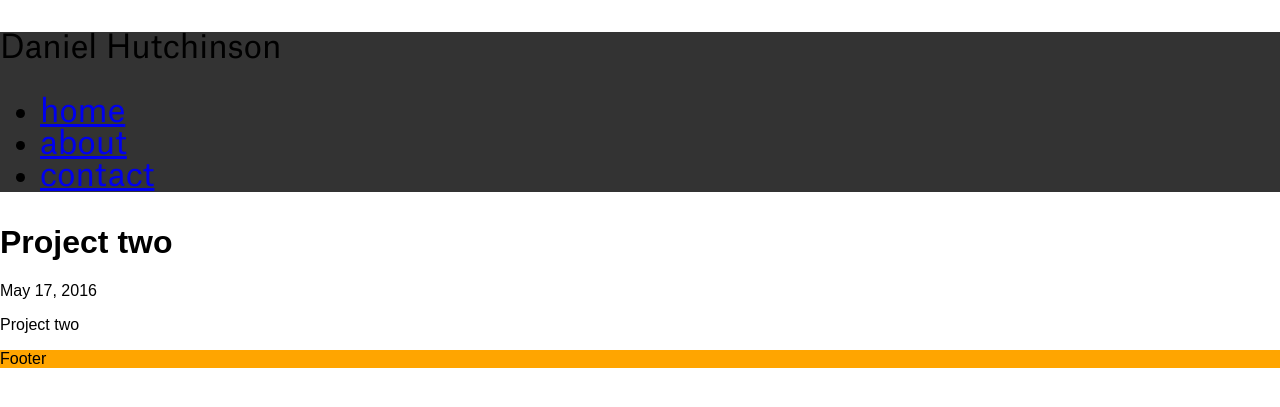
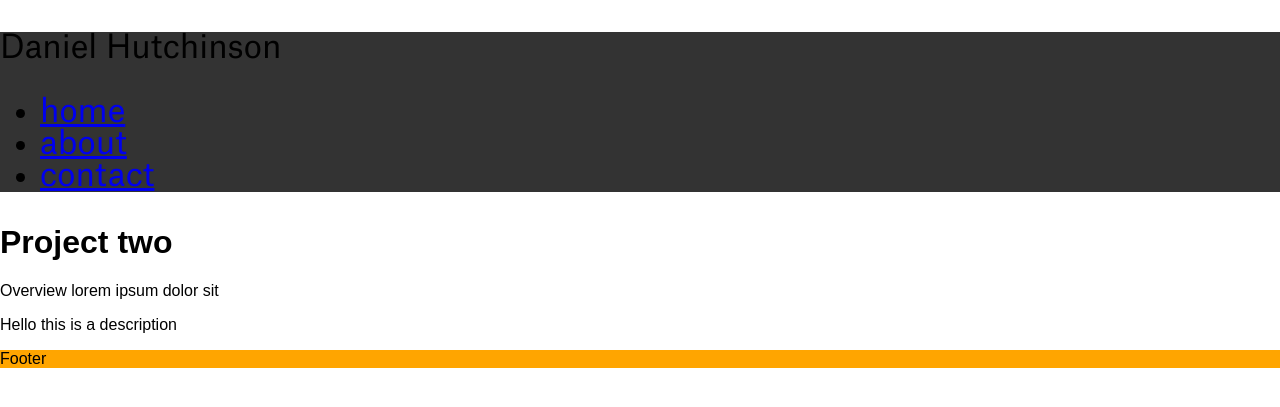
Before and after one commit to danielhutch/danielhutch.github.io, a Jekyll site: the page built from _posts/2016-05-17-project-two.markdown, in a window 1280 px wide. Shown: the top 407 px of the page. Built offline with Jekyll 4.4.1, drawn with Linux system fonts in a browser that asks for light colours.

Commit message:
Add project detail component based architecture

```diff
--- a/_includes/components/project-detail/project-detail.html
+++ b/_includes/components/project-detail/project-detail.html
@@ -1,29 +1,13 @@
 <div class="project-detail">
-
-    <div class="project-detail__overview">
-
-    </div>
-    <div class="project-detail__content">
-
-    </div>
-
+	<div class="project-detail__title">
+		<h1>
+			{{ page.title }}
+		</h1>
+	</div>
+	<div class="project-detail__overview">
+		{{ page.overview }}
+	</div>
+	<div class="project-detail__content">
+		{{ content }}
+	</div>
 </div>
-
-<!-- -->
-
-
-
-
-
-<article class="post">
-
-  <header class="post-header">
-    <h1 class="post-title" itemprop="name headline">{{ page.title }}</h1>
-    <p class="post-meta"><time datetime="{{ page.date | date_to_xmlschema }}" itemprop="datePublished">{{ page.date | date: "%b %-d, %Y" }}</time>{% if page.author %} • <span itemprop="author" itemscope itemtype="http://schema.org/Person"><span itemprop="name">{{ page.author }}</span></span>{% endif %}</p>
-  </header>
-
-  <div class="post-content" itemprop="articleBody">
-    {{ content }}
-  </div>
-
-</article>
--- a/_includes/components/project-detail/project-detail.scss
+++ b/_includes/components/project-detail/project-detail.scss
@@ -0,0 +1,15 @@
+.project-detail {
+
+}
+
+.project-detail__title {
+
+}
+
+.project-detail__overview {
+
+}
+
+.project-detail__content {
+
+}
--- a/_posts/2016-05-16-project-one.markdown
+++ b/_posts/2016-05-16-project-one.markdown
@@ -3,7 +3,6 @@ layout: project
 title:  "Project one"
 date:   2016-05-16 15:13:33 +0100
 thumb: project-thumb-one.jpg
+overview: Overview lorem ipsum dolor sit
 ---
-Project one
-
 Hello this is a description
--- a/_posts/2016-05-17-project-two.markdown
+++ b/_posts/2016-05-17-project-two.markdown
@@ -3,5 +3,6 @@ layout: project
 title:  "Project two"
 date:   2016-05-17 15:13:33 +0100
 thumb: project-thumb-two.jpg
+overview: Overview lorem ipsum dolor sit
 ---
-Project two
+Hello this is a description
```
